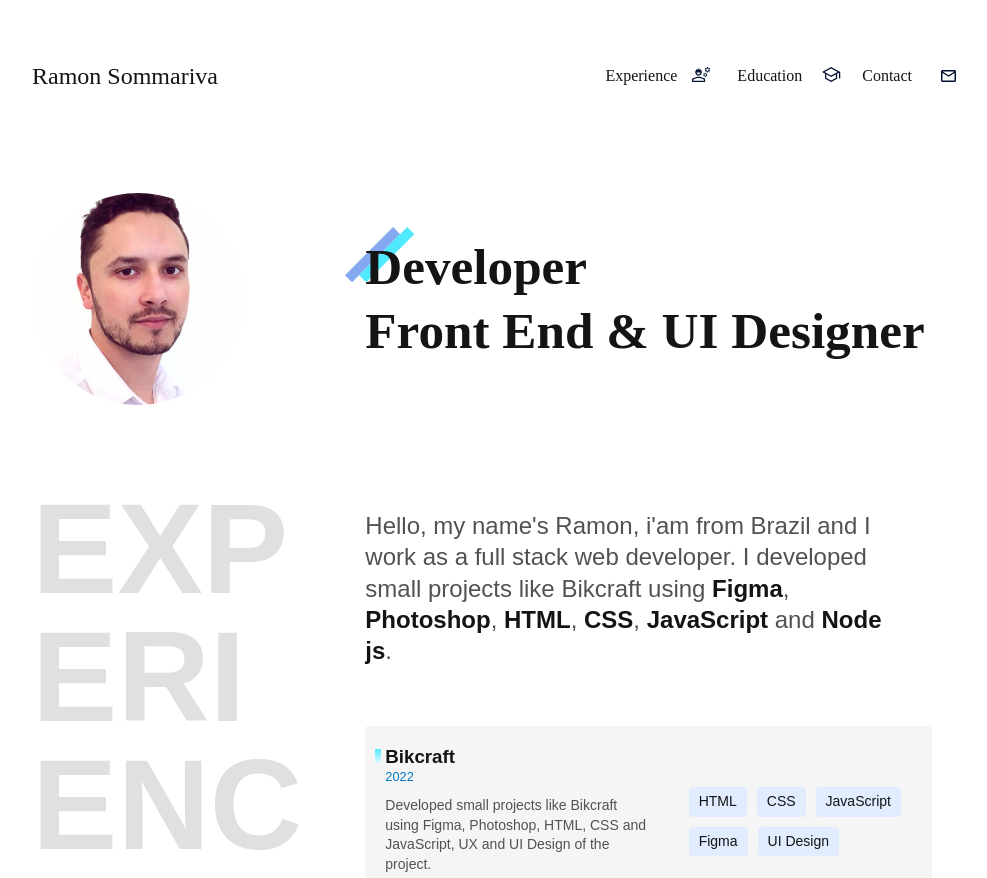
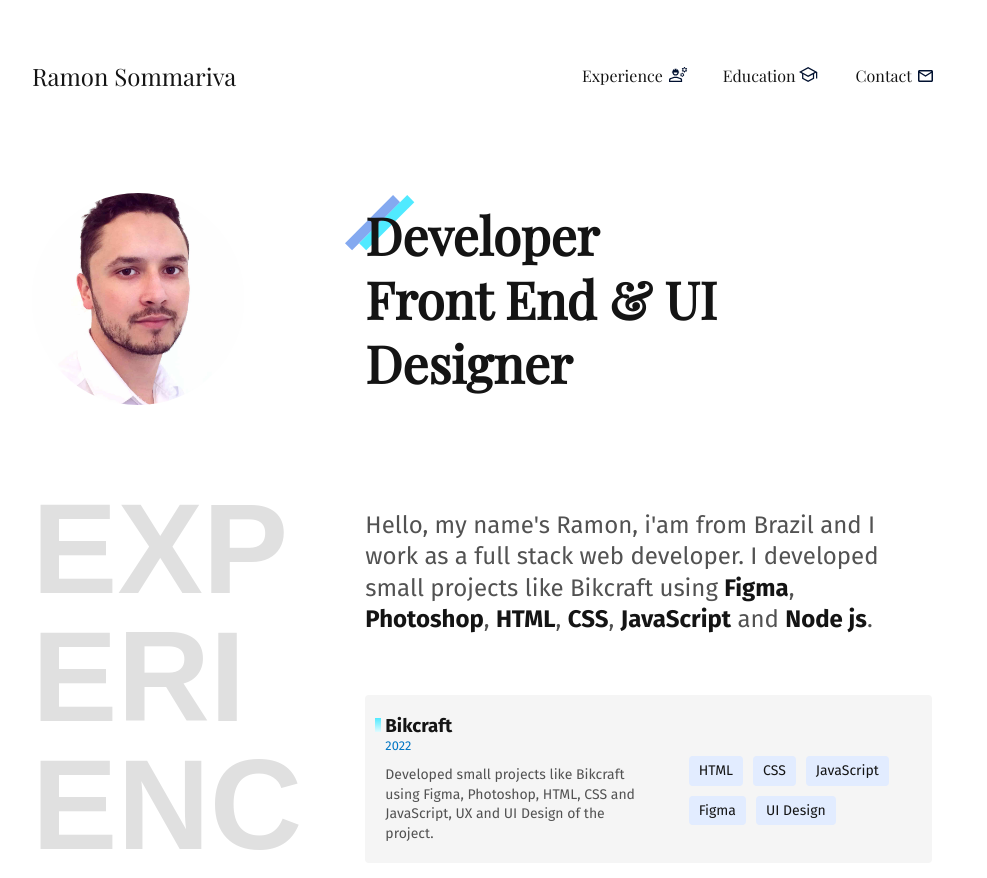
Before and after one commit to RamonSommariva/RamonSommariva.github.io, a plain HTML site: page index.html in a window 1280 px wide. Shown: the top 878 px of the page, without its empty margins (158-1145 px from the left). Drawn offline with nearby package versions, Linux system fonts and the light colour scheme.

Commit message:
google fonts

```diff
--- a/index.html
+++ b/index.html
@@ -8,6 +8,12 @@
   <meta name="description" content="Developer Front End & UI Designer">
   <title>Ramon Sommariva</title>
   <link rel="stylesheet" href="/CSS/style.css">
+  <link rel="preconnect" href="https://fonts.googleapis.com">
+  <link rel="preconnect" href="https://fonts.gstatic.com" crossorigin>
+  <link href="https://fonts.googleapis.com/css2?family=Fira+Sans:wght@400;700&display=swap" rel="stylesheet">
+  <link rel="preconnect" href="https://fonts.googleapis.com">
+  <link rel="preconnect" href="https://fonts.gstatic.com" crossorigin>
+  <link href="https://fonts.googleapis.com/css2?family=Fira+Sans:wght@400;700&family=Playfair+Display&display=swap" rel="stylesheet">
 
 </head>
 
```
